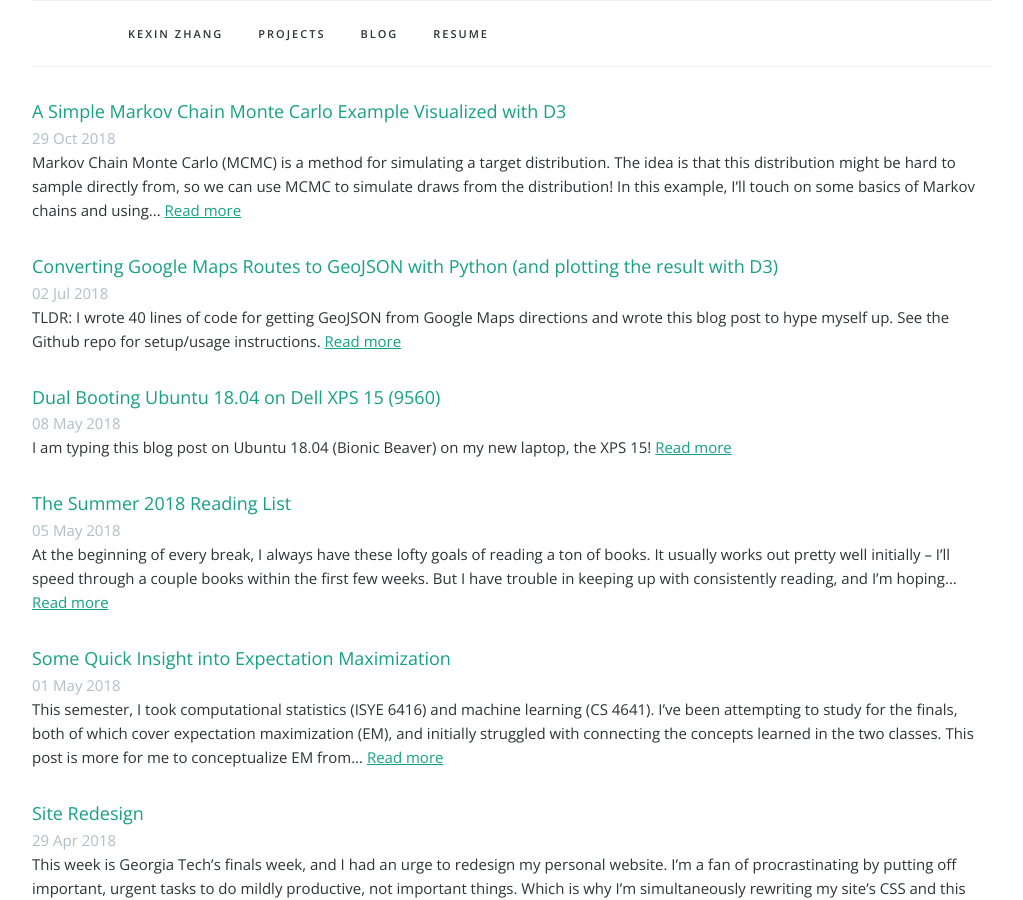
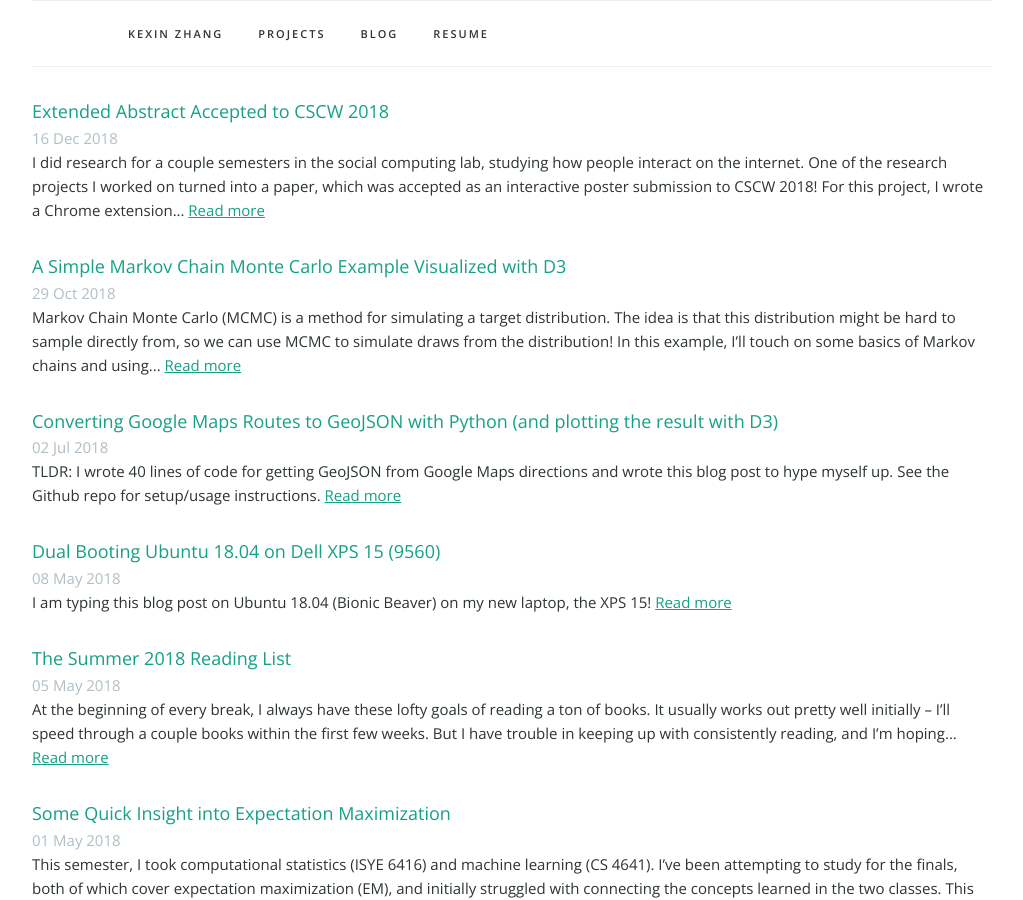
Before and after one commit to kexin-zhang/kexin-zhang.github.io, a Jekyll site: the page built from blog.html, in a window 1280 px wide and 900 px high. Shown: the whole window, without its empty margins (128-1151 px from the left). Built offline with Jekyll 4.4.1, drawn with Linux system fonts in a browser that asks for light colours; nearby versions of some CDN libraries.

Commit message:
update intro, add research

```diff
--- /dev/null
+++ b/_posts/2018-12-16-cscw-poster.md
@@ -0,0 +1,7 @@
+---
+title: Extended Abstract Accepted to CSCW 2018
+layout: post
+author: Kexin Zhang
+---
+
+I did research for a couple semesters in the [social computing lab](http://comp.social.gatech.edu/), studying how people interact on the internet. One of the research projects I worked on turned into a paper, which was accepted as an interactive poster submission to [CSCW 2018](https://cscw.acm.org/2018/)! For this project, I wrote a Chrome extension to add visual cues to Twitter to (1) draw attention to mainstream news items with questions in the comments, with the goal of encouraging users to investigate and reflect on the news items, and (2) draw attention away from untrustworthy news sources. The overall goal for the plugin was to promote news literacy and active reading of current events on Twitter. You can find the extended abstract [here](https://dl.acm.org/citation.cfm?id=3274056).
```
Also changed, not shown: _intros/section1.md (+3 -2 lines).
